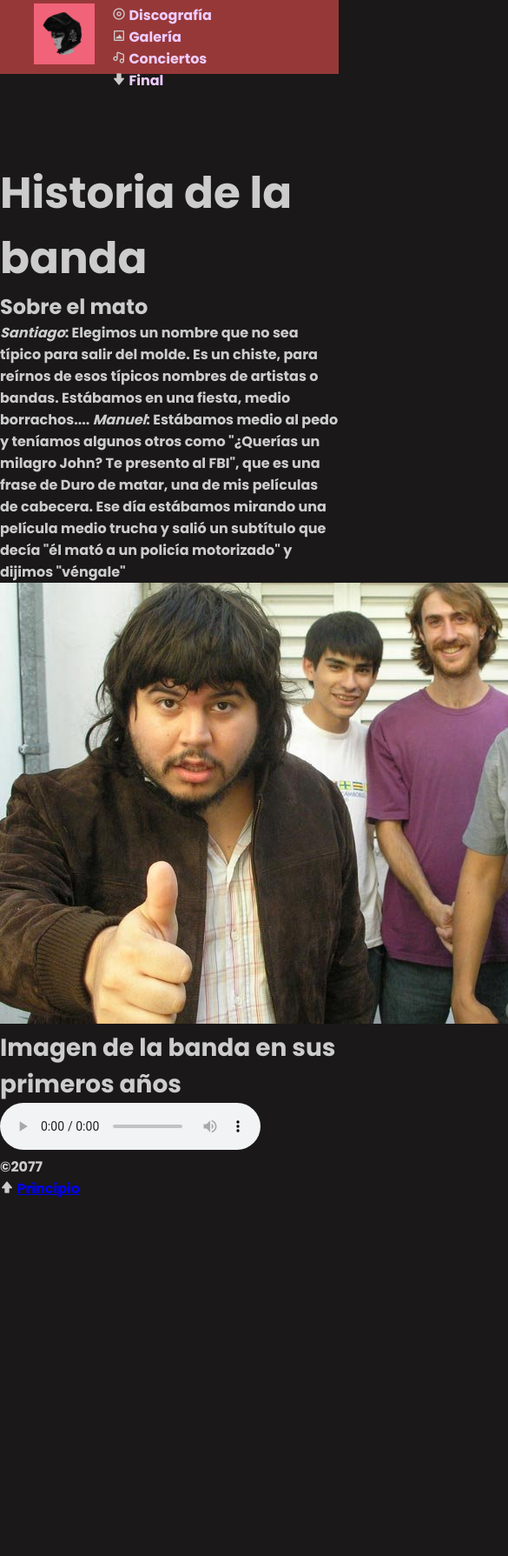
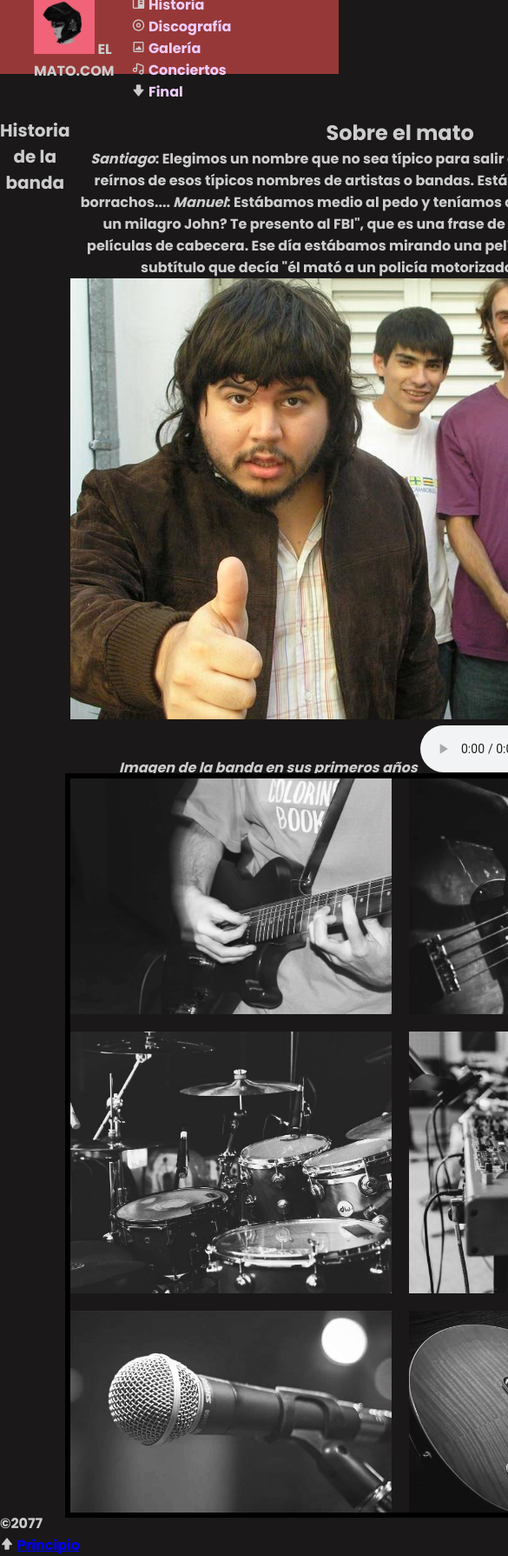
Before and after one commit to LucaGorriti/Proyectos, a website: page pages/historia.html in a window 390 px wide. Shown: the top 1789 px of the page at 87% size, 585 px wide, since content can reach past the window. Before the commit the page ends 1379 px from the top, so only its background shows below. Drawn offline with nearby package versions, Linux system fonts and the light colour scheme.

Commit message:
ultimos retoques a todo

```diff
--- a/CSS/style.css
+++ b/CSS/style.css
@@ -12,9 +12,11 @@
     font-family: 'Poppins', sans-serif;
 }
 
+
 body{
     background-color: rgb(26, 24, 24) ;
 }
+
 
 /* NAV */
 .navegacion{
@@ -26,9 +28,12 @@ body{
     padding: 5px 10%;
 
 }
+
+
 .navegacion .logo_container{
     cursor: pointer;
 }
+
 
 .navegacion .logo_container img{
     height: 70px;
@@ -36,22 +41,27 @@ body{
     transition: all 0.3s;
 }
 
+
 .navegacion .logo_container img:hover{
     transform: scale(1.2);
 }
 
+
 .navegacion .barra{
     list-style: none;
 }
+
 
 .navegacion .barra li{
     display: inline-block;
     padding: 0 20px;
 }
 
+
 .navegacion .barra li:hover{
     transform: scale(1.1);
 }
+
 
 .navegacion .barra a{
     font-size: 700;
@@ -59,16 +69,10 @@ body{
     text-decoration: none;
 }
 
+
 .navegacion .barra li a:hover{
     color: yellow;
 }
-
-.navegacion{
-
-}
-
-
-
 
 
 /* FIN NAV */
@@ -97,22 +101,60 @@ body{
 
 /* HISTORIA */
 .container_titles{
-    margin-top: 100px;
+    margin-top: 50px;
+    display: flex;
+    text-align: center;
+    /* align-items: center; */
 }
 
+
 .container_titles h1{
-    font-size: 50px;
+    font-size: 20px;
+
 }
 
+
 .media_historia h5{
-    font-size: 28px;
+    display: grid;
+    display: flex;
+    flex-direction: column;
+
+    font-size: 22px;
 }
+
+
+.gallery{
+    min-height: 100vh;
+    width: 100%;
+    outline: 6px solid black;
+    margin: 0 auto;
+
+    display: grid;
+    grid-template-columns: repeat(auto-fit, minmax(350px, 1fr));
+    gap: 20px;
+}
+
+.gallery-img{
+    width: 100%;
+    height: 100%;
+    object-fit: cover;
+}
+
+@media (max-width: 768px) {
+    .gallery {
+        width: 100%;
+    }
+}
+
+
+
 /* FIN HISTORIA */
 
 /* DISCOGRAFIA */
 .body_discos{
     background-color: rgb(17, 16, 16);
 }
+
 
 .discos_padre {
     /* background-color: aqua; */
@@ -124,6 +166,7 @@ body{
 
 }
 
+
 .discografia{
     font-size: 40px;
     margin-top: 100px;
@@ -131,10 +174,12 @@ body{
 
 }
 
+
 .texto_titulo p{
     margin-top: 20px;
     font-size: 20px;
 }
+
 .disco {
     width: 48%;
     height: 100%;
@@ -143,10 +188,12 @@ body{
     text-align: center;
 }
 
+
 .disco img {
     max-width: 75%;
     height: auto;
 }
+
 /* FIN DISCOGRAFIA */
 
 /* GALERIA */
@@ -154,6 +201,7 @@ body{
 .main_galeria{
     margin-top: 100px;
 }
+
 /* FIN GALERIA */
 
 /* CONCIERTOS */
@@ -161,4 +209,5 @@ body{
 .main_conciertos{
     margin-top: 100px;
 }
+
 /* FIN CONCIERTOS */
--- a/copy.css
+++ /dev/null
@@ -1,27 +0,0 @@
-.barra{
-    color: black;
-    /* position: fixed; */
-    background-color: rgba(250, 128, 234, 0.699);
-    align-items: center;
-    top: 0;
-    left: 0;
-    width: 100%;
-    border: 10px solid rgba(0, 0, 12, 0.986);
-    box-sizing: border-box;
-    /* z-index: 100; */
-
-}
-
-.barra ul{
-    font-size: 20px;
-    display: flex;
-    width: 80%;
-    height: 85px;
-    padding: 5px 10%;
-    flex-wrap: wrap;
-    justify-content: space-between;
-}
-
-.logo_container img{
-
-}
--- a/pages/historia.html
+++ b/pages/historia.html
@@ -13,6 +13,7 @@
     <section class="navegacion">
         <div class="logo_container">
             <img src="../imagenes/logo.jpg" alt="Pagina de el Mato">
+            <span>EL MATO.COM</span>
         </div>
         <nav class="barra">
             <ul>
@@ -54,13 +55,23 @@
 <!-- Cargar imagenes-->
         <div class="media_historia">
             <img src="../imagenes/uno.jpg" alt="Foto de El mato en sus comienzos.">
-         <h5>Imagen de la banda en sus primeros años</h2>
+            <em>Imagen de la banda en sus primeros años</em>
         <audio controls src="../Media/Historia_el_mato.mp3">
             <p>
             Tu navegador no soporta este audio.
             </p>
             </audio>
         </div>
+
+        <section class="gallery">
+            <img src="../imagenes/guitarra1.jpg" alt="Imagen de una guitarra" class="gallery-img">
+            <img src="../imagenes/bajo.jpg" alt="Imagen de un bajo" class="gallery-img">
+            <img src="../imagenes/bateria.jpg" alt="Imagen de una bateria" class="gallery-img">
+            <img src="../imagenes/teclados.jpg" alt="Imagen de un teclado" class="gallery-img">
+            <img src="../imagenes/voz.jpg" alt="Imagen de un microfono" class="gallery-img">
+            <img src="../imagenes/guitarra2.jpg" alt="Imagen de una guitarra" class="gallery-img">
+
+        </section>
 
 
     </main>
```
Also changed, not shown: imagenes/bajo.jpg (added), imagenes/bateria.jpg (added), imagenes/guitarra1.jpg (added), imagenes/guitarra2.jpg (added), imagenes/teclados.jpg (added), imagenes/voz.jpg (added). Lines whose indentation alone changed are shown as unchanged.
